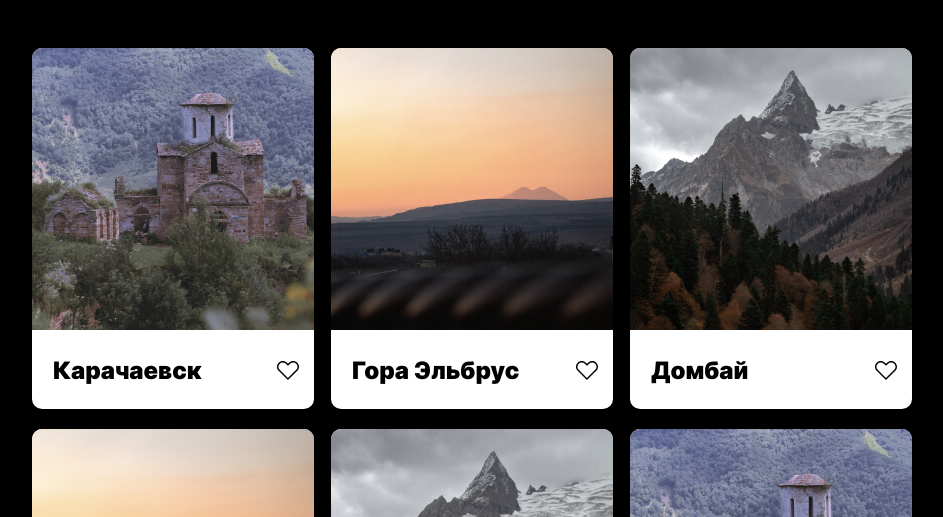
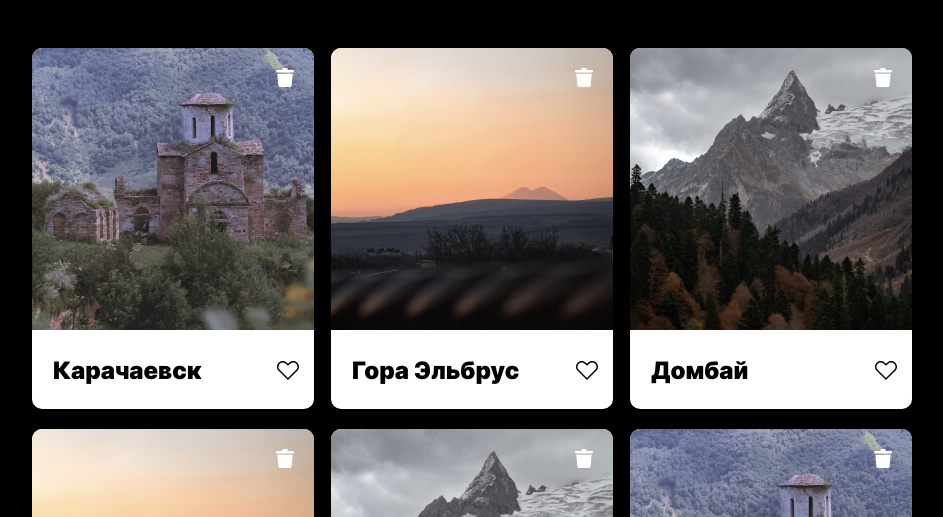
Before and after one commit to Rigel-O/mesto-project, a plain HTML site: page index.html in a window 1280 px wide. Shown: the part 283-800 px from the top of the page, without its empty margins (168-1111 px from the left). Drawn offline with Linux system fonts and the light colour scheme.

Commit message:
Trash adding

```diff
--- a/blocks/elements/__card/elements__card.css
+++ b/blocks/elements/__card/elements__card.css
@@ -3,4 +3,5 @@
   border-radius: 10px;
   display: flex;
   flex-direction: column;
+  position: relative;
 }
--- /dev/null
+++ b/blocks/elements/__trash/elements__trash.css
@@ -0,0 +1,20 @@
+.elements__trash {
+    background-color: transparent;
+    background-image: url(../../../images/Trash.svg);
+    background-position: center;
+    background-size: cover;
+    background-repeat: no-repeat;
+    transition: opacity .2s linear;
+    opacity: 1;
+    width: 18px;
+    height: 19px;
+    cursor: pointer;
+    border: none;
+    position: absolute;
+    top: 20px;
+    right: 20px;
+  }
+
+  .elements__trash:hover {
+    opacity: .5;
+  }
--- a/index.html
+++ b/index.html
@@ -27,6 +27,7 @@
     <ul class="elements__list">
       <li class="elements__card">
         <img src="./images/Karachaevo.jpg" alt="Карачаевск" class="elements__image">
+        <button type="button" class="elements__trash" aria-label="Кнопка корзина"></button>
         <div class="elements__description">
           <h2 class="elements__name">Карачаевск</h2>
           <button type="button" class="elements__like" aria-label="Кнопка лайка"></button>
@@ -34,6 +35,7 @@
       </li>
       <li class="elements__card">
         <img src="./images/Elbrus.jpg" alt="Гора Эльбрус" class="elements__image">
+        <button type="button" class="elements__trash" aria-label="Кнопка корзина"></button>
         <div class="elements__description">
           <h2 class="elements__name">Гора Эльбрус</h2>
           <button type="button" class="elements__like" aria-label="Кнопка лайка"></button>
@@ -41,6 +43,7 @@
       </li>
       <li class="elements__card">
         <img src="./images/Dombai.jpg" alt="Домбай" class="elements__image">
+        <button type="button" class="elements__trash" aria-label="Кнопка корзина"></button>
         <div class="elements__description">
           <h2 class="elements__name">Домбай</h2>
           <button type="button" class="elements__like" aria-label="Кнопка лайка"></button>
@@ -48,6 +51,7 @@
       </li>
       <li class="elements__card">
         <img src="./images/Elbrus.jpg" alt="Гора Эльбрус" class="elements__image">
+        <button type="button" class="elements__trash" aria-label="Кнопка корзина"></button>
         <div class="elements__description">
           <h2 class="elements__name">Гора Эльбрус</h2>
           <button type="button" class="elements__like" aria-label="Кнопка лайка"></button>
@@ -55,6 +59,7 @@
       </li>
       <li class="elements__card">
         <img src="./images/Dombai.jpg" alt="Домбай" class="elements__image">
+        <button type="button" class="elements__trash" aria-label="Кнопка корзина"></button>
         <div class="elements__description">
           <h2 class="elements__name">Домбай</h2>
           <button type="button" class="elements__like" aria-label="Кнопка лайка"></button>
@@ -62,6 +67,7 @@
       </li>
       <li class="elements__card">
         <img src="./images/Karachaevo.jpg" alt="Карачаевск" class="elements__image">
+        <button type="button" class="elements__trash" aria-label="Кнопка корзина"></button>
         <div class="elements__description">
           <h2 class="elements__name">Карачаево-Черкесия</h2>
           <button type="button" class="elements__like" aria-label="Кнопка лайка"></button>
--- a/pages/index.css
+++ b/pages/index.css
@@ -46,6 +46,8 @@
 
 @import url(../blocks/elements/__image/elements__image.css);
 
+@import url(../blocks/elements/__trash/elements__trash.css);
+
 @import url(../blocks/elements/__description/elements__description.css);
 
 @import url(../blocks/elements/__name/elements__name.css);
```
Also changed, not shown: images/Trash.svg (added), script.js (added).
